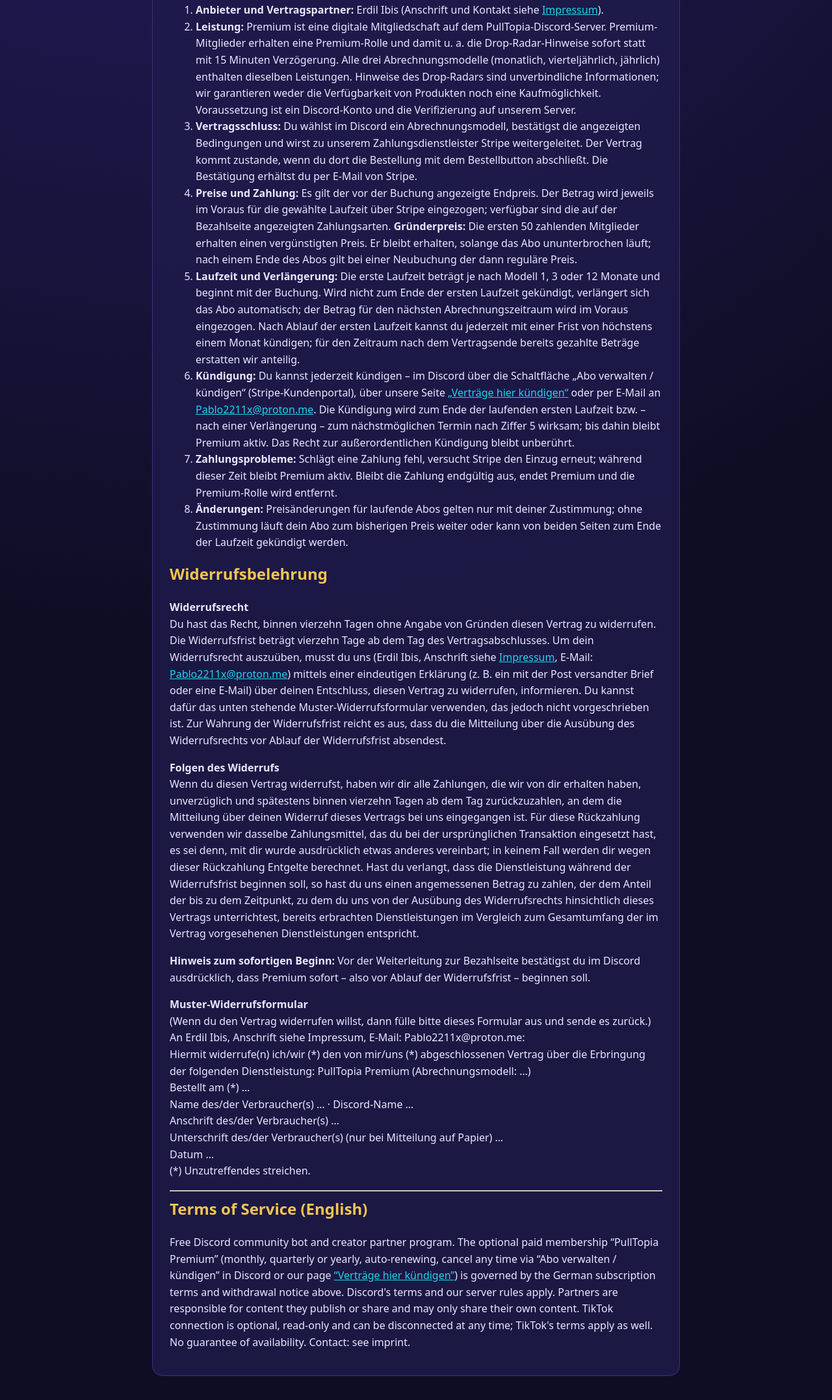
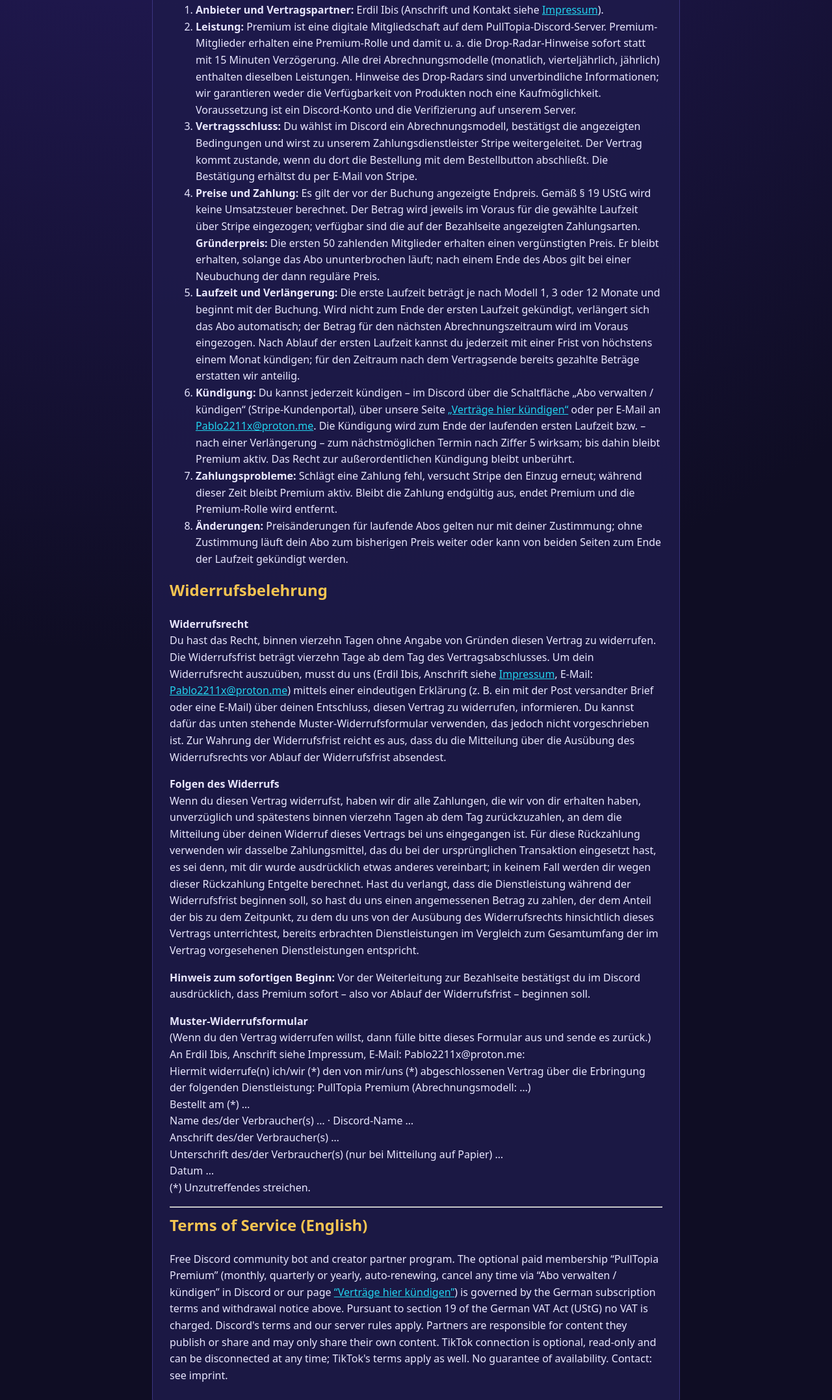
Before and after one commit to PullTopia/pulltopia, a plain HTML site: page terms.html in a window 1280 px wide. Shown: the part 785-2939 px from the top of the page at 65% size. Drawn offline with Linux system fonts and the light colour scheme.

Commit message:
Rechtstexte: Steuerhinweis Kleinunternehmer nach § 19 UStG

```diff
--- a/terms.html
+++ b/terms.html
@@ -15,7 +15,7 @@
 <li><b>Anbieter und Vertragspartner:</b> Erdil Ibis (Anschrift und Kontakt siehe <a href="./imprint.html">Impressum</a>).</li>
 <li><b>Leistung:</b> Premium ist eine digitale Mitgliedschaft auf dem PullTopia-Discord-Server. Premium-Mitglieder erhalten eine Premium-Rolle und damit u.&nbsp;a. die Drop-Radar-Hinweise sofort statt mit 15 Minuten Verzögerung. Alle drei Abrechnungsmodelle (monatlich, vierteljährlich, jährlich) enthalten dieselben Leistungen. Hinweise des Drop-Radars sind unverbindliche Informationen; wir garantieren weder die Verfügbarkeit von Produkten noch eine Kaufmöglichkeit. Voraussetzung ist ein Discord-Konto und die Verifizierung auf unserem Server.</li>
 <li><b>Vertragsschluss:</b> Du wählst im Discord ein Abrechnungsmodell, bestätigst die angezeigten Bedingungen und wirst zu unserem Zahlungsdienstleister Stripe weitergeleitet. Der Vertrag kommt zustande, wenn du dort die Bestellung mit dem Bestellbutton abschließt. Die Bestätigung erhältst du per E-Mail von Stripe.</li>
-<li><b>Preise und Zahlung:</b> Es gilt der vor der Buchung angezeigte Endpreis. Der Betrag wird jeweils im Voraus für die gewählte Laufzeit über Stripe eingezogen; verfügbar sind die auf der Bezahlseite angezeigten Zahlungsarten. <b>Gründerpreis:</b> Die ersten 50 zahlenden Mitglieder erhalten einen vergünstigten Preis. Er bleibt erhalten, solange das Abo ununterbrochen läuft; nach einem Ende des Abos gilt bei einer Neubuchung der dann reguläre Preis.</li>
+<li><b>Preise und Zahlung:</b> Es gilt der vor der Buchung angezeigte Endpreis. Gemäß § 19 UStG wird keine Umsatzsteuer berechnet. Der Betrag wird jeweils im Voraus für die gewählte Laufzeit über Stripe eingezogen; verfügbar sind die auf der Bezahlseite angezeigten Zahlungsarten. <b>Gründerpreis:</b> Die ersten 50 zahlenden Mitglieder erhalten einen vergünstigten Preis. Er bleibt erhalten, solange das Abo ununterbrochen läuft; nach einem Ende des Abos gilt bei einer Neubuchung der dann reguläre Preis.</li>
 <li><b>Laufzeit und Verlängerung:</b> Die erste Laufzeit beträgt je nach Modell 1, 3 oder 12 Monate und beginnt mit der Buchung. Wird nicht zum Ende der ersten Laufzeit gekündigt, verlängert sich das Abo automatisch; der Betrag für den nächsten Abrechnungszeitraum wird im Voraus eingezogen. Nach Ablauf der ersten Laufzeit kannst du jederzeit mit einer Frist von höchstens einem Monat kündigen; für den Zeitraum nach dem Vertragsende bereits gezahlte Beträge erstatten wir anteilig.</li>
 <li><b>Kündigung:</b> Du kannst jederzeit kündigen – im Discord über die Schaltfläche „Abo verwalten / kündigen“ (Stripe-Kundenportal), über unsere Seite <a href="./kuendigen.html">„Verträge hier kündigen“</a> oder per E-Mail an <a href="mailto:Pablo2211x@proton.me">Pablo2211x@proton.me</a>. Die Kündigung wird zum Ende der laufenden ersten Laufzeit bzw. – nach einer Verlängerung – zum nächstmöglichen Termin nach Ziffer 5 wirksam; bis dahin bleibt Premium aktiv. Das Recht zur außerordentlichen Kündigung bleibt unberührt.</li>
 <li><b>Zahlungsprobleme:</b> Schlägt eine Zahlung fehl, versucht Stripe den Einzug erneut; während dieser Zeit bleibt Premium aktiv. Bleibt die Zahlung endgültig aus, endet Premium und die Premium-Rolle wird entfernt.</li>
@@ -29,6 +29,6 @@
 An Erdil Ibis, Anschrift siehe Impressum, E-Mail: Pablo2211x@proton.me:<br>
 Hiermit widerrufe(n) ich/wir (*) den von mir/uns (*) abgeschlossenen Vertrag über die Erbringung der folgenden Dienstleistung: PullTopia Premium (Abrechnungsmodell: …)<br>
 Bestellt am (*) …<br>Name des/der Verbraucher(s) … · Discord-Name …<br>Anschrift des/der Verbraucher(s) …<br>Unterschrift des/der Verbraucher(s) (nur bei Mitteilung auf Papier) …<br>Datum …<br>(*) Unzutreffendes streichen.</p>
-<hr><h2>Terms of Service (English)</h2><p>Free Discord community bot and creator partner program. The optional paid membership “PullTopia Premium” (monthly, quarterly or yearly, auto-renewing, cancel any time via “Abo verwalten / kündigen” in Discord or our page <a href="./kuendigen.html">“Verträge hier kündigen”</a>) is governed by the German subscription terms and withdrawal notice above. Discord's terms and our server rules apply. Partners are responsible for content they publish or share and may only share their own content. TikTok connection is optional, read-only and can be disconnected at any time; TikTok's terms apply as well. No guarantee of availability. Contact: see imprint.</p>
+<hr><h2>Terms of Service (English)</h2><p>Free Discord community bot and creator partner program. The optional paid membership “PullTopia Premium” (monthly, quarterly or yearly, auto-renewing, cancel any time via “Abo verwalten / kündigen” in Discord or our page <a href="./kuendigen.html">“Verträge hier kündigen”</a>) is governed by the German subscription terms and withdrawal notice above. Pursuant to section 19 of the German VAT Act (UStG) no VAT is charged. Discord's terms and our server rules apply. Partners are responsible for content they publish or share and may only share their own content. TikTok connection is optional, read-only and can be disconnected at any time; TikTok's terms apply as well. No guarantee of availability. Contact: see imprint.</p>
 </div></main>
 <footer>© 2026 PullTopia · <a href="./privacy.html">Datenschutz / Privacy Policy</a> · <a href="./terms.html">Nutzungsbedingungen / Terms of Service</a> · <a href="./imprint.html">Impressum</a> · <a href="./kuendigen.html"><b>Verträge hier kündigen</b></a></footer></body></html>
```
Also changed, not shown: imprint.html (+2 -1 lines).
